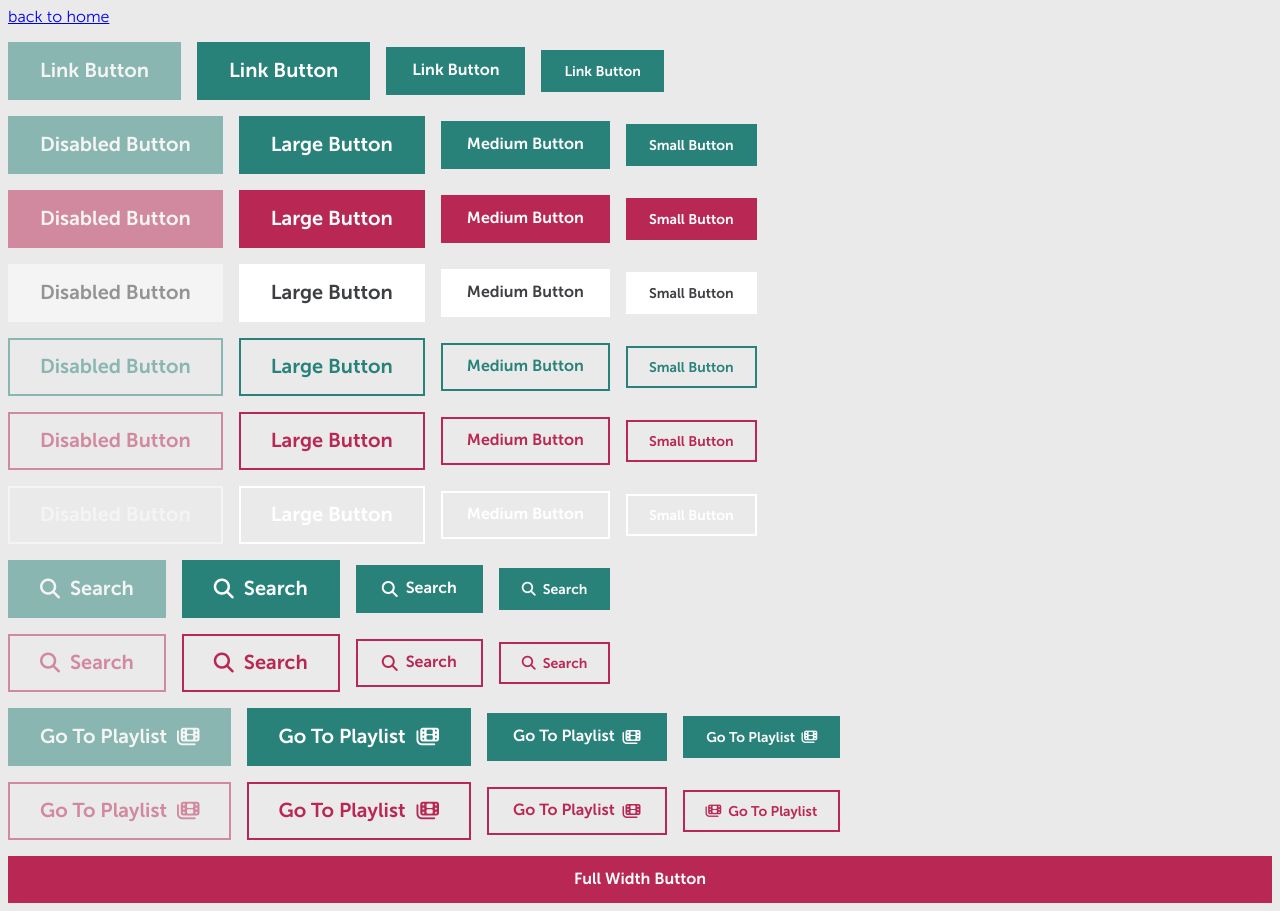
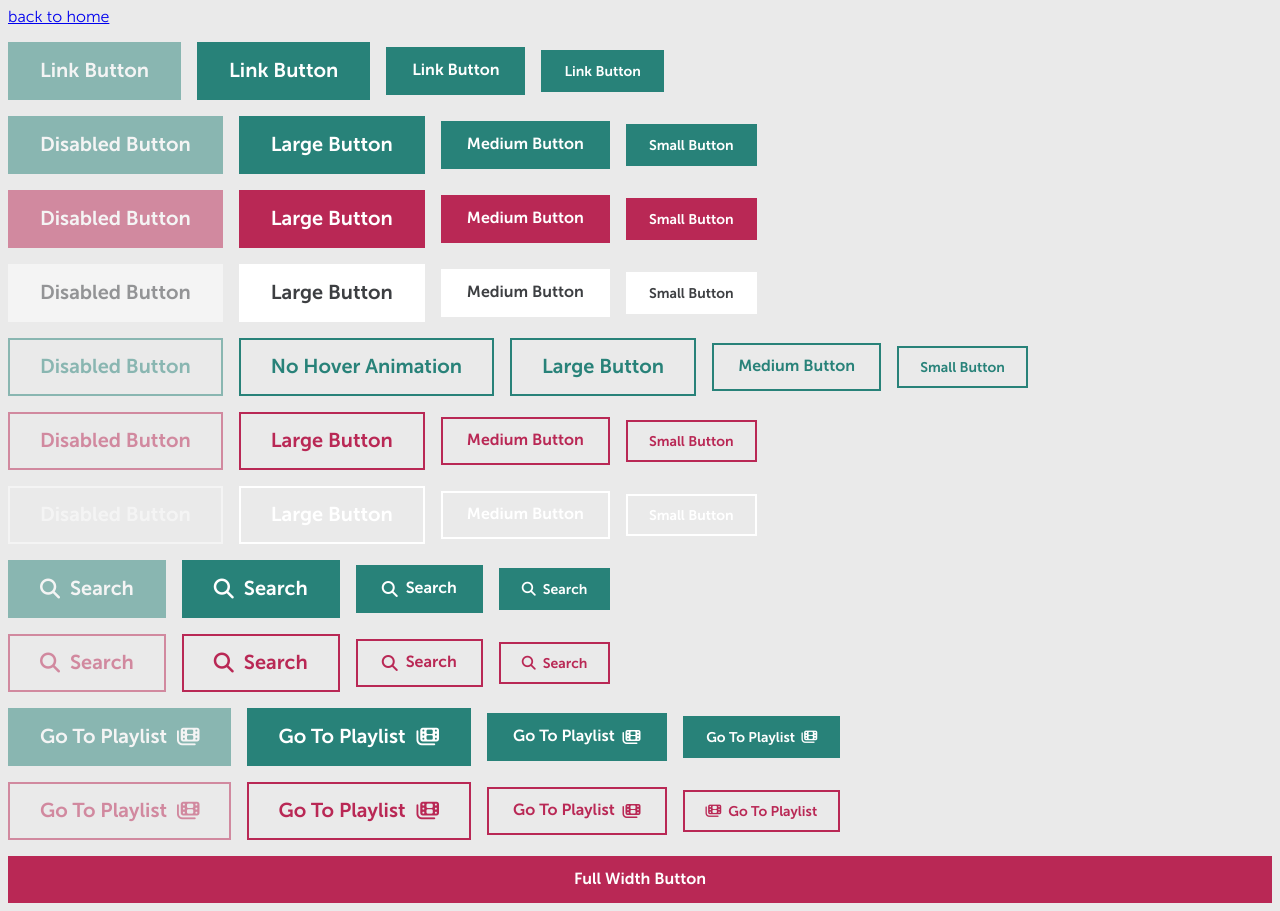
Before and after one commit to hoorayinteractive/csb-d84pjd, a website: page button.html in a window 1280 px wide. Drawn offline with Linux system fonts and the light colour scheme.

Commit message:
Deployment from Codesandbox.

```diff
--- a/assets/css/button.css
+++ b/assets/css/button.css
@@ -114,6 +114,11 @@
   pointer-events: none;
 }
 
+.btn-nohovereffect::before {
+  transition-property: none !important;
+  -webkit-transition-property: none !important;
+}
+
 /* Button Animated Hover Effects */
 .btn::before {
   content: "";
--- a/button.html
+++ b/button.html
@@ -63,7 +63,12 @@
         <button class="btn btn-outline-teal btn-large" disabled>
           Disabled Button
         </button>
-        <button class="btn btn-outline-teal btn-large">Large Button</button>
+        <button class="btn btn-outline-teal btn-large btn-nohovereffect">
+          No Hover Animation
+        </button>
+        <button class="btn btn-outline-teal btn-large">
+          Large Button
+        </button>
         <button class="btn btn-outline-teal btn-medium">Medium Button</button>
         <button class="btn btn-outline-teal btn-small">Small Button</button>
       </div>
```
Also changed, not shown: assets/images/thumbnails/inside-out_ep_disney-pixar.jpg.
